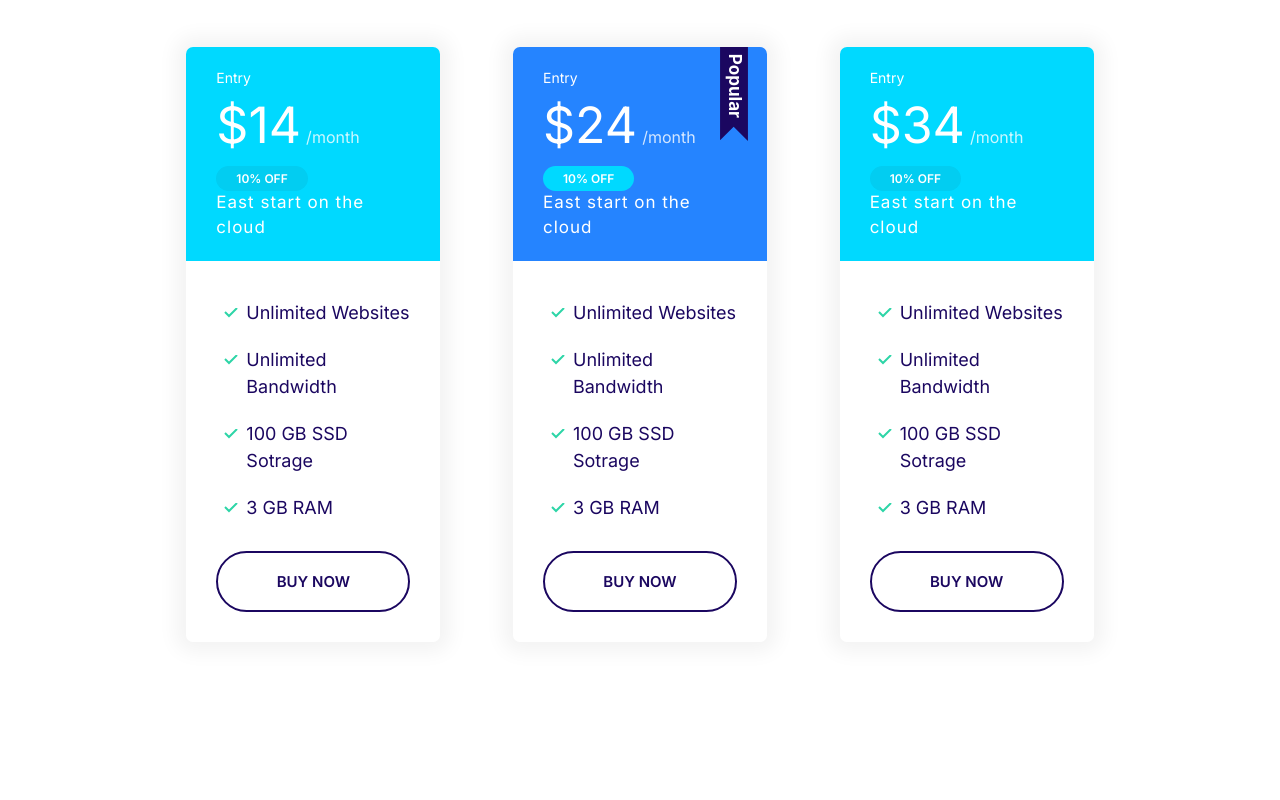
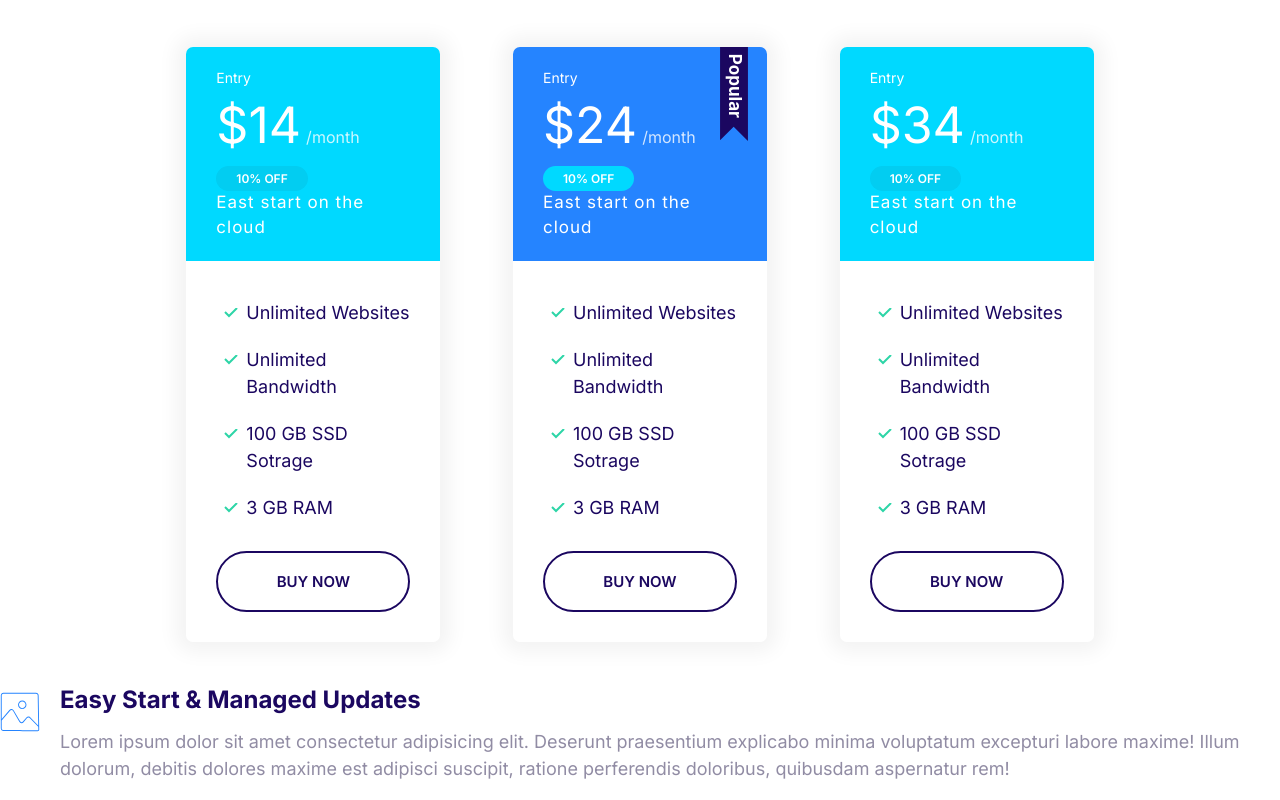
Before and after one commit to alanluqman/Demo-Website, a plain HTML site: page index.html in a window 1280 px wide. Shown: the part 1083-1883 px from the top of the page. Before the commit the page ends 1765 px from the top, so only its background shows below. Drawn offline with Linux system fonts and the light colour scheme.

Commit message:
adding Media object to index.html and styles.css

```diff
--- a/css/style.css
+++ b/css/style.css
@@ -389,3 +389,21 @@ margin-right: 2rem;
       padding: 0 15rem;
   }
 }
+
+/*  media Object  */
+
+.media {
+    display: flex;
+}
+
+.media__title{
+    margin-top: 0;
+}
+
+.media__body{
+    padding: 0 2rem;
+}
+
+.media__image{
+    margin-top: 1rem;
+}
--- a/index.html
+++ b/index.html
@@ -150,6 +150,23 @@
     </div>
 
 
+    <!-- Media Object -->
+     <div class="media">
+         <div class="media__image">
+            <svg class="icon icon--primary">
+                <use xlink:href="images/sprite.svg#snap"></use>
+            </svg>
+         </div>
+         <div class="media__body">
+            <h3 class="media__title">Easy Start & Managed Updates</h3>
+            <p>Lorem ipsum dolor sit amet consectetur adipisicing elit.
+                 Deserunt praesentium explicabo minima voluptatum excepturi
+                  labore maxime! Illum dolorum, debitis dolores
+                   maxime est adipisci suscipit, ratione perferendis
+                   doloribus, quibusdam aspernatur rem!
+            </p>
+         </div>
+     </div>
 
 
 </body>
```
